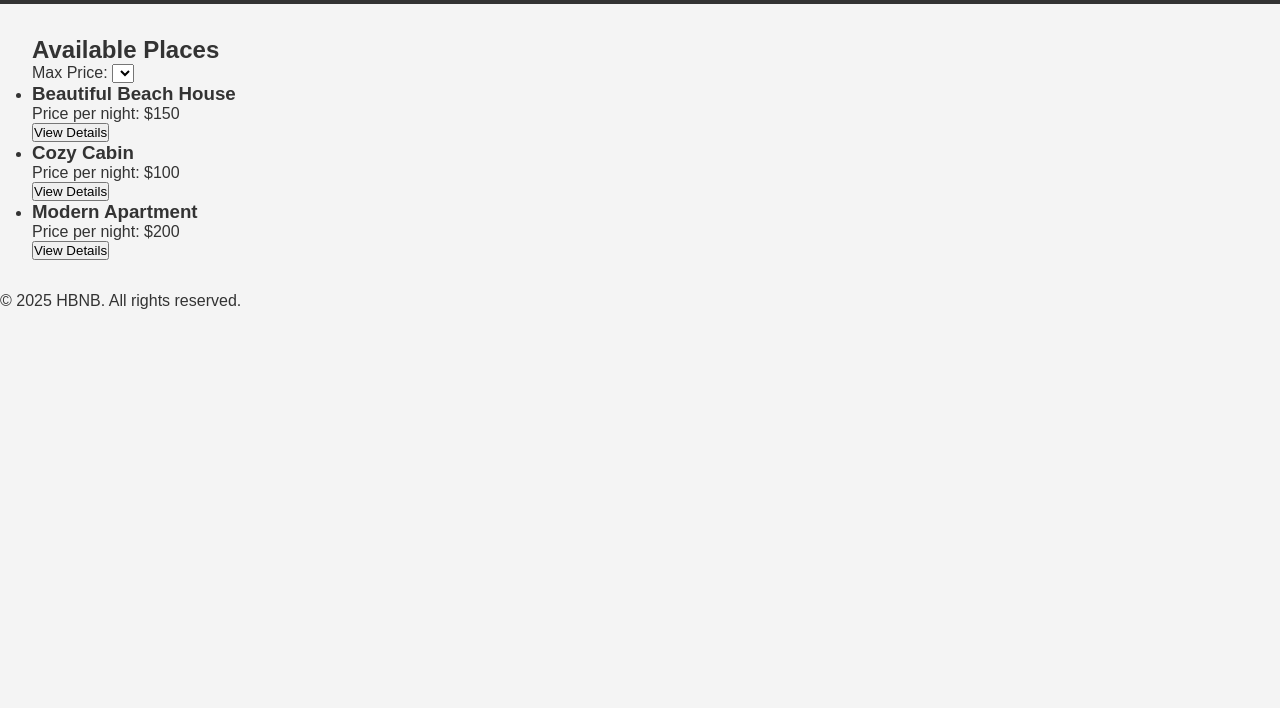
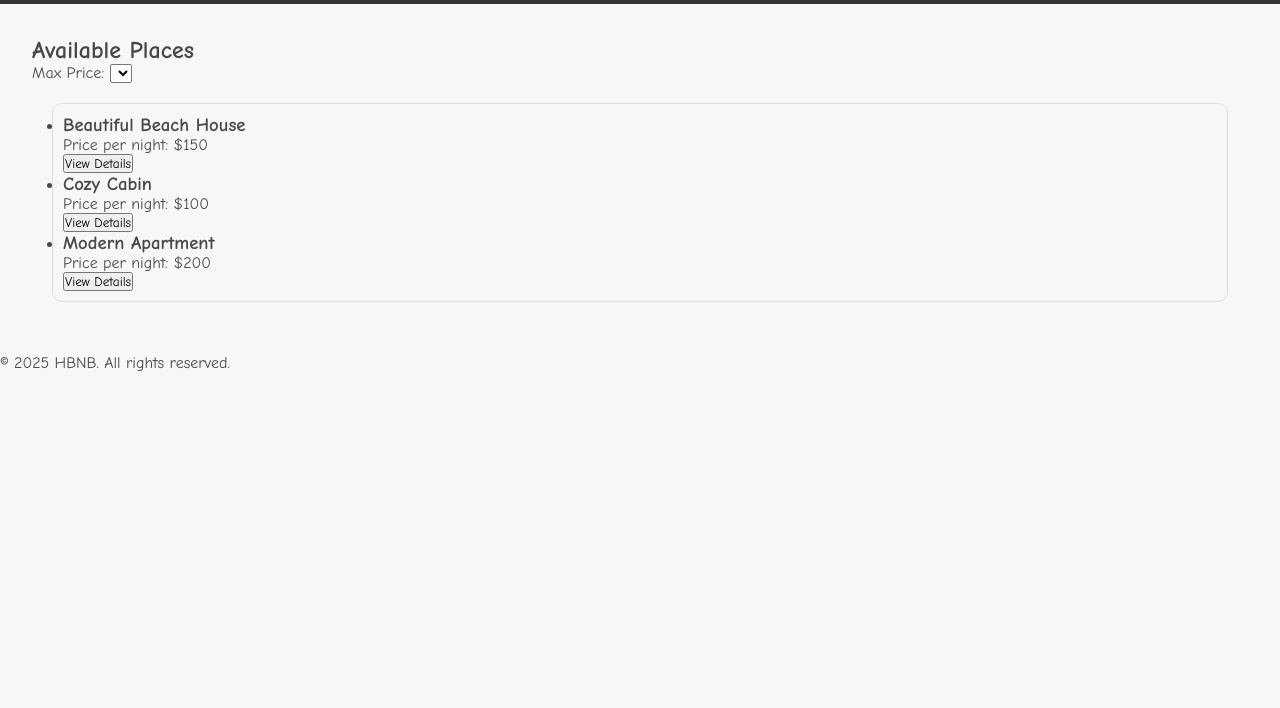
Before and after one commit to clementgibot25/holbertonschool-hbnb, a plain HTML site: page part4/hbnb/index.html in a window 1280 px wide. Shown: the part 92-800 px from the top of the page. Drawn offline with Linux system fonts and the light colour scheme; a script that the page names is missing.

Commit message:
basic CSS implementation

```diff
--- a/part4/hbnb/style.css
+++ b/part4/hbnb/style.css
@@ -7,14 +7,19 @@
     box-sizing: border-box;
     margin: 0;
     padding: 0;
-    font-family: Arial, sans-serif;
+    font-family: "Comic Sans MS", sans-serif;
 }
 
 body {
-    background-color: #f4f4f4;
-    color: #333;
+    background-color: #F7F7F7;
+    color: #484848;
 }
-
+.place-card, .review-card{
+    margin: 20px;
+    padding: 10px;
+    border: 1px solid #ddd;
+    border-radius: 10px;
+}
 header {
     background-color: #333;
     color: #fff;
```
